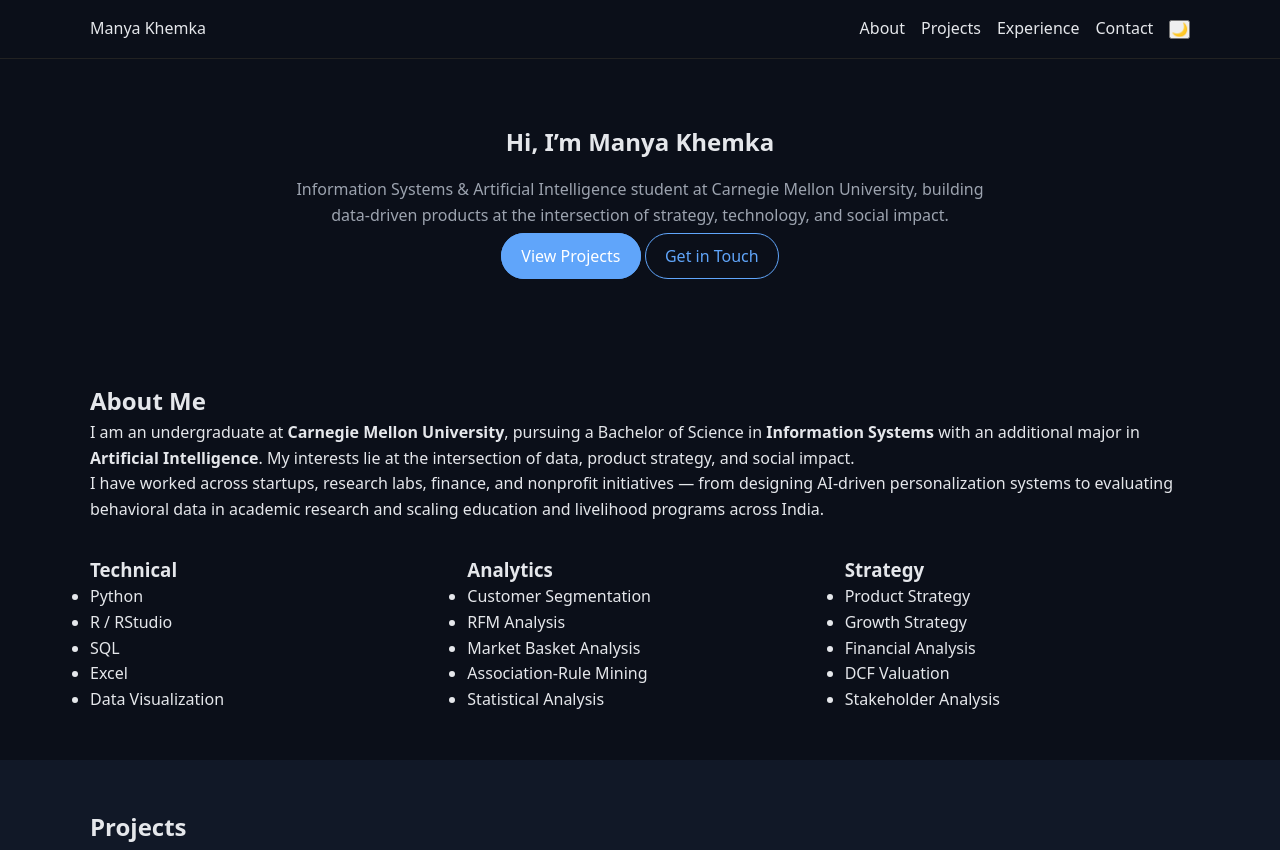
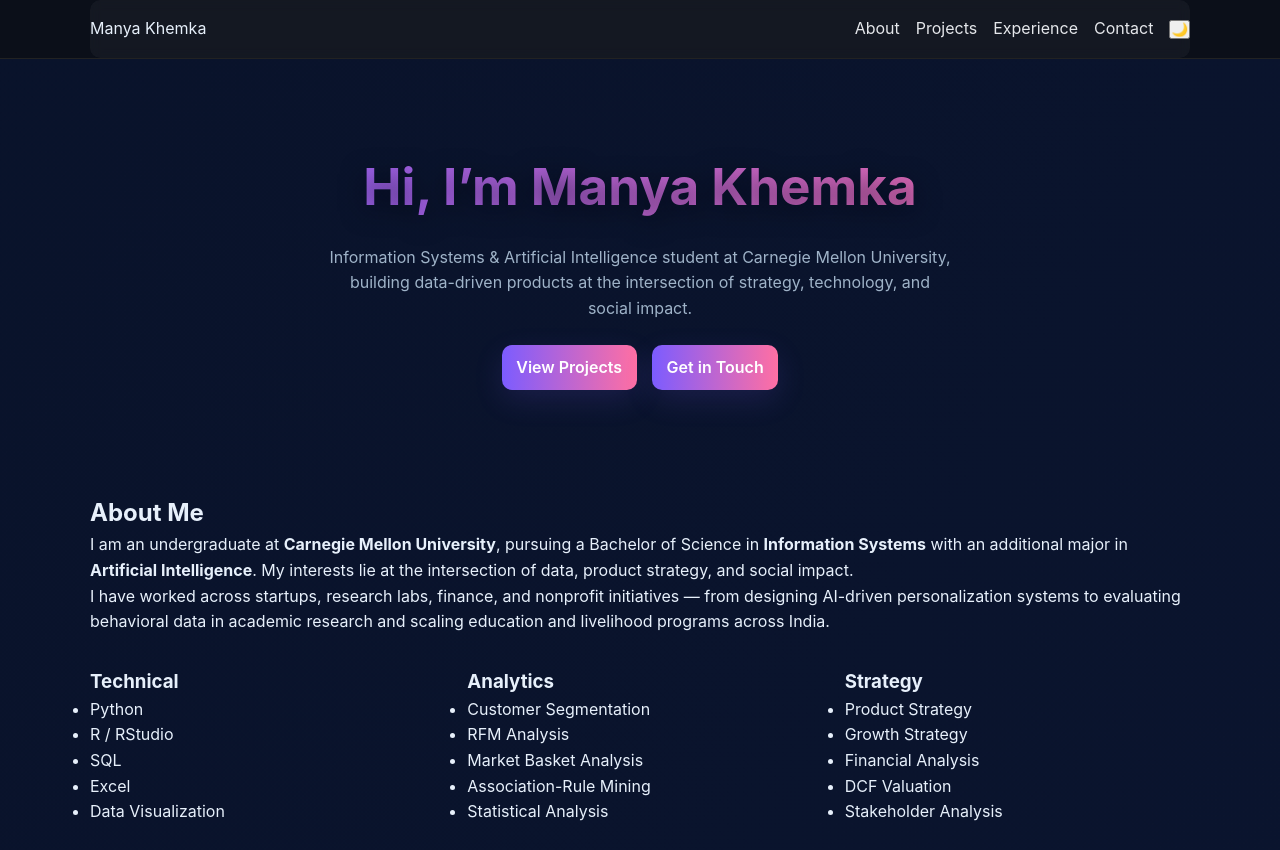
Before and after one commit to mkhemka-svg/Manya-s-website.github.io, a plain HTML site: page index.html in a window 1280 px wide. Shown: the top 850 px of the page. Drawn offline with Linux system fonts and the light colour scheme.

Commit message:
Update index.html

```diff
--- a/index.html
+++ b/index.html
@@ -6,6 +6,114 @@
   <title>Manya Khemka | Portfolio</title>
   <meta name="description" content="Portfolio of Manya Khemka — Information Systems & AI student at Carnegie Mellon University." />
   <link rel="stylesheet" href="styles.css" />
+  <style>
+    :root{
+      --bg-1:#071024;
+      --bg-2:#0b1530;
+      --accent-1:#7c5cff;
+      --accent-2:#ff6fa3;
+      --muted:#9fb3c8;
+      --glass: rgba(255,255,255,0.04);
+    }
+
+    html,body{height:100%}
+    body{
+      margin:0;
+      font-family: Inter, ui-sans-serif, system-ui, -apple-system, "Segoe UI", Roboto, "Helvetica Neue", Arial;
+      color:#e7f0fb;
+      background: linear-gradient(120deg,var(--bg-1),var(--bg-2));
+      background-size: 400% 400%;
+      animation: gradientShift 18s ease infinite;
+      -webkit-font-smoothing:antialiased;
+      -moz-osx-font-smoothing:grayscale;
+    }
+
+    @keyframes gradientShift{
+      0%{background-position:0% 50%}
+      50%{background-position:100% 50%}
+      100%{background-position:0% 50%}
+    }
+
+    /* NAVBAR */
+    nav{
+      background:var(--glass);
+      backdrop-filter: blur(6px);
+      border-radius:10px;
+      padding:0.5rem 1rem;
+      transition: box-shadow .2s ease;
+    }
+    nav:hover{box-shadow:0 8px 30px rgba(2,6,23,0.5)}
+
+    /* HERO */
+    .hero{padding:5.5rem 0 3.5rem; text-align:center; overflow:visible}
+    .hero h1{
+      font-size:clamp(2rem,5vw,3.2rem);
+      margin:0;
+      background: linear-gradient(90deg,var(--accent-1),var(--accent-2));
+      -webkit-background-clip:text;
+      background-clip:text;
+      color:transparent;
+      animation: floatText 6s ease-in-out infinite;
+      text-shadow:0 6px 24px rgba(2,6,23,0.6);
+    }
+    @keyframes floatText{
+      0%{transform:translateY(0)}
+      50%{transform:translateY(-6px)}
+      100%{transform:translateY(0)}
+    }
+
+    .subtitle{color:var(--muted); max-width:62ch; margin:1rem auto 1.5rem; line-height:1.6}
+
+    .hero-links .btn{
+      --btn-shadow: 0 10px 30px rgba(124,92,255,0.14);
+      margin:0 .35rem;
+      transition: transform .18s ease, box-shadow .18s ease;
+    }
+    .btn{
+      display:inline-block;
+      padding:.6rem .9rem;
+      border-radius:10px;
+      text-decoration:none;
+      color:#fff;
+      background: linear-gradient(90deg,var(--accent-1),var(--accent-2));
+      box-shadow:var(--btn-shadow, 0 6px 18px rgba(2,6,23,0.5));
+      border: none;
+      font-weight:600;
+    }
+    .btn:hover{transform:translateY(-4px) scale(1.02); box-shadow:0 18px 50px rgba(124,92,255,0.18)}
+
+    /* CARDS */
+    .cards{display:grid; gap:1rem; grid-template-columns: repeat(auto-fit,minmax(220px,1fr))}
+    .card{
+      background: linear-gradient(180deg, rgba(255,255,255,0.02), rgba(255,255,255,0.012));
+      border-radius:12px;
+      padding:1.1rem;
+      transition: transform .28s cubic-bezier(.2,.9,.2,1), box-shadow .28s;
+      box-shadow: 0 6px 20px rgba(2,6,23,0.45);
+      border:1px solid rgba(255,255,255,0.02);
+    }
+    .card:hover{transform:translateY(-10px); box-shadow:0 30px 60px rgba(2,6,23,0.6); border-color: rgba(124,92,255,0.12)}
+
+    .tech{color:var(--muted); font-size:.9rem}
+
+    /* TIMELINE */
+    .timeline .item{transition: transform .24s ease, box-shadow .24s ease}
+    .timeline .item:hover{transform:translateY(-6px)}
+
+    /* REVEAL */
+    .hero, .card, .item, .section{opacity:0; transform:translateY(12px)}
+    .reveal{opacity:1; transform:none; transition:opacity .6s ease, transform .6s cubic-bezier(.2,.9,.2,1)}
+
+    /* FOOTER */
+    footer{padding:2rem 0; text-align:center; color:var(--muted)}
+
+    /* small screens tweaks */
+    @media (max-width:600px){
+      nav{padding:.6rem}
+      .hero{padding:3.5rem 0}
+      .cards{grid-template-columns:1fr}
+    }
+  </style>
 </head>
 
 <body>
@@ -189,6 +297,18 @@
     <p>© <span id="year"></span> Manya Khemka</p>
   </footer>
 
+  <script>
+    // add reveal animations and set the year
+    document.addEventListener('DOMContentLoaded', ()=> {
+      const yearEl = document.getElementById('year');
+      if(yearEl) yearEl.textContent = new Date().getFullYear();
+
+      const els = Array.from(document.querySelectorAll('.hero, .card, .item, .section'));
+      els.forEach((el, i) => {
+        setTimeout(()=> el.classList.add('reveal'), i * 90 + 120);
+      });
+    });
+  </script>
   <script src="script.js"></script>
 </body>
 </html>
```
